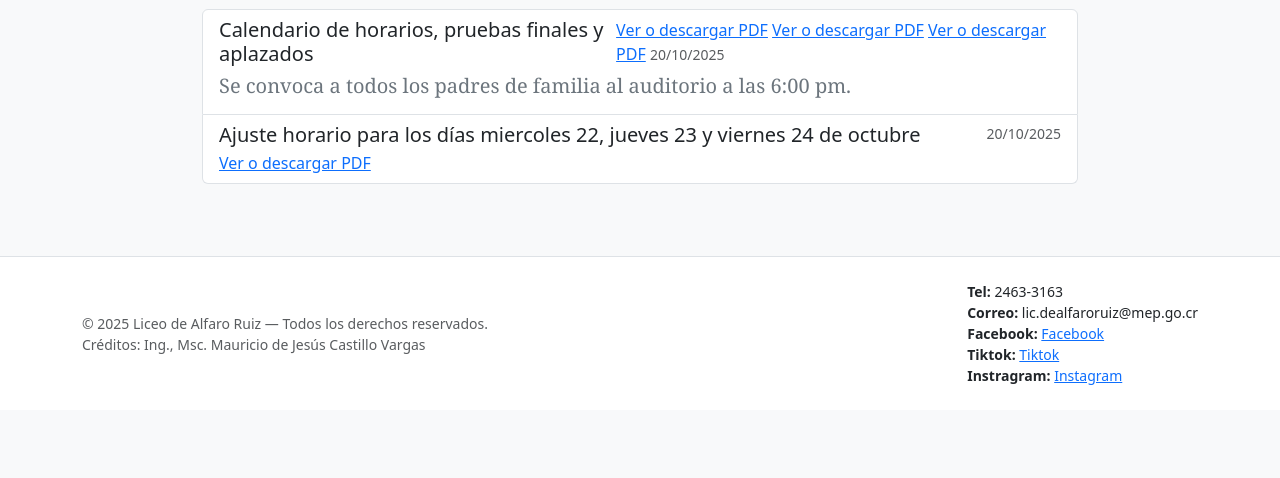
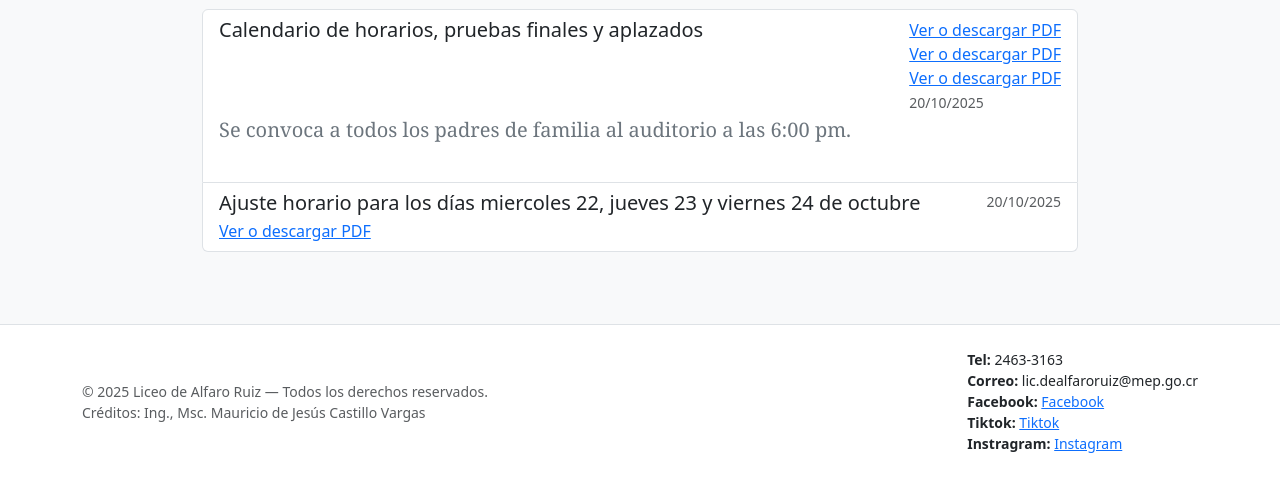
Before and after one commit to matmauriciocv-cloud/matmauriciocv-cloud.github.io, a plain HTML site: page avisos.html in a window 1280 px wide. Shown: the part 423-901 px from the top of the page. Before the commit the page ends 833 px from the top, so only its background shows below. Drawn offline with nearby package versions, Linux system fonts and the light colour scheme.

Commit message:
Update avisos.html

```diff
--- a/avisos.html
+++ b/avisos.html
@@ -28,12 +28,12 @@
         <div class="d-flex w-100 justify-content-between">
           <h5 class="mb-1">Calendario de horarios, pruebas finales y aplazados</h5>
                     <form action="subir.php" method="post" enctype="multipart/form-data">
-                <a href="doc_avisos/matmauriciocv-cloud.github.io/aplazados_9_11.pdf" target="_blank">Ver o descargar PDF</a>
-                <a href="doc_avisos/matmauriciocv-cloud.github.io/calendario_primeras_pruebas_aplazados_7_8_10.pdf" target="_blank">Ver o descargar PDF</a>
-                <a href="doc_avisos/matmauriciocv-cloud.github.io/segundas_pruebas_segundo_periodo_7_8_10.pdf" target="_blank">Ver o descargar PDF</a>
+                <a href="doc_avisos/matmauriciocv-cloud.github.io/aplazados_9_11.pdf" target="_blank">Ver o descargar PDF</a><br>
+                <a href="doc_avisos/matmauriciocv-cloud.github.io/calendario_primeras_pruebas_aplazados_7_8_10.pdf" target="_blank">Ver o descargar PDF</a><br>
+                <a href="doc_avisos/matmauriciocv-cloud.github.io/segundas_pruebas_segundo_periodo_7_8_10.pdf" target="_blank">Ver o descargar PDF</a><br>
         <small class="text-muted">20/10/2025</small>
         </div>
-        <p class="mb-1 text-secondary">Se convoca a todos los padres de familia al auditorio a las 6:00 pm.</p>
+        <p class="mb-1 text-secondary">Se convoca a todos los padres de familia al auditorio a las 6:00 pm.</p><br>
       </div>
 
                   <!-- aviso -->
```
